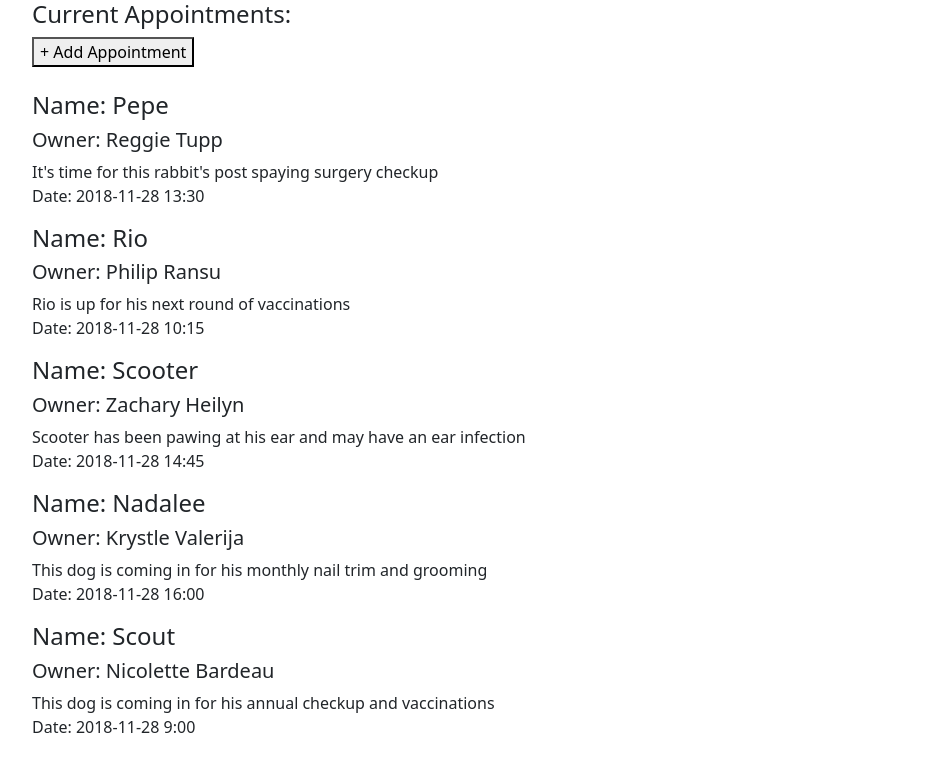
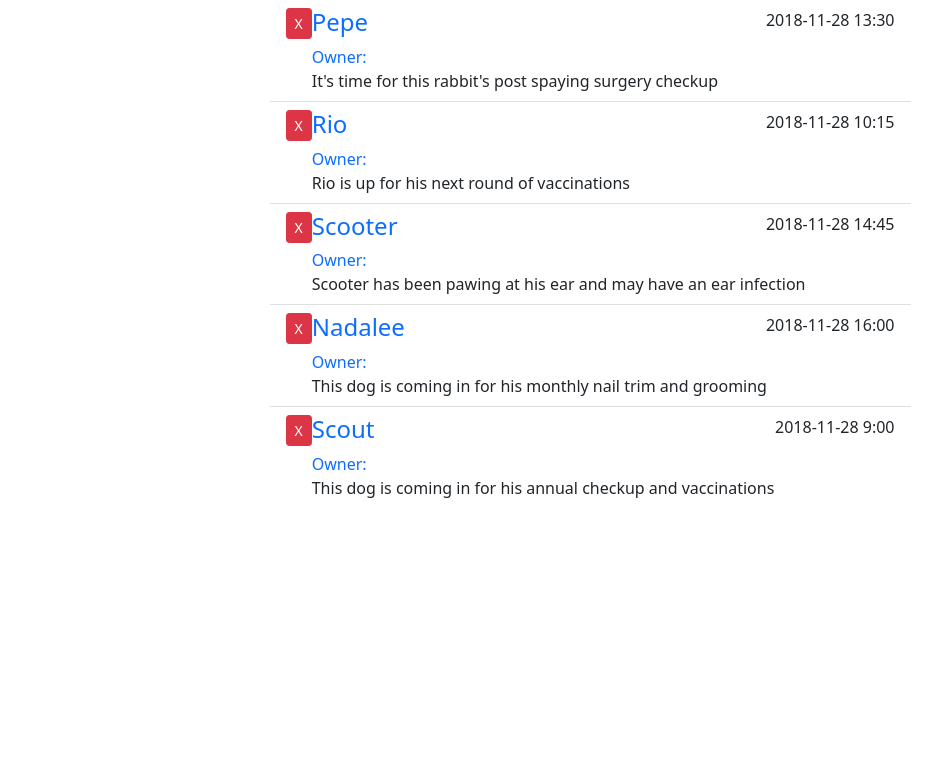
Before and after one commit to JustinScottJenecke/tutorial-vue, a Vue app in the folder vue-ll-interface/: page / in a window 1280 px wide. Shown: the top 772 px of the page, without its empty margins (50-975 px from the left). Built offline with nearby package versions, Linux system fonts and the light colour scheme.

Commit message:
creates sub-component for appointment + adds bootstrap

```diff
--- a/vue-ll-interface/src/App.vue
+++ b/vue-ll-interface/src/App.vue
@@ -2,23 +2,10 @@
 <template>
   <div id="main-app" class="container">
 
-    <h4>{{ title }}</h4>
+    <div class="row justify-content-center">
+      <appointment-list v-bind:appointments="appointments"/>
+    </div>
 
-    <button class="mr-2">+ Add Appointment</button>
-
-    <section>
-      <br>
-      <div v-for="(apt, i) in appointments" v-bind:key="i">
-        <h4>Name: {{apt.petName}} </h4>
-        <h5>Owner: {{apt.ownerName}} </h5>
-        <p>
-          {{ apt.aptNotes }}
-          <br>
-          Date: {{ apt.aptDate }}
-        </p>
-      </div>
-
-    </section>
   </div>
 </template>
 
@@ -26,6 +13,7 @@
 <!-- App State -->
 <script>
   import axios from "axios";
+  import AppointmentList from "./components/AppointmentList.vue";
 
   export default {
 
@@ -41,7 +29,9 @@
     },
 
     // -- components --
-    components: {},
+    components: {
+      AppointmentList
+    },
 
     // -- lifecycle hooks --
     mounted() {
--- /dev/null
+++ b/vue-ll-interface/src/components/AppointmentList.vue
@@ -0,0 +1,39 @@
+<template>
+    <div class="col-12 col-mid-10 col-lg-7">
+        <div class="list-group list-group-flush">
+            <div
+                class="list-group-item d-flex align-items-start"
+                v-for="(apt, i) in appointments"
+                v-bind:key="i"
+            >
+                <button class="mr-2 btn btn-sm btn-danger">
+                    X
+                </button>
+                <div class="w-100">
+                    <div class="d-flex justify-content-between">
+                        <span class="h4 text-primary">{{apt.petName}}</span>
+                        <span class="float-right">{{apt.aptDate}}</span>
+                    </div>
+                    <div class="owner-name">
+                        <span class="font-weight-bold text-primary mr-1">Owner:</span>
+                        <span>{{apt.petOwner}}</span>
+                    </div>
+                    <div>
+                        {{apt.aptNotes}}
+                    </div>
+                </div>
+            </div>
+        </div>
+    </div>
+</template>
+
+<script>
+
+export default ({
+
+    name: "AppointmentList",
+
+    props: ["appointments"]
+
+})
+</script>
```
